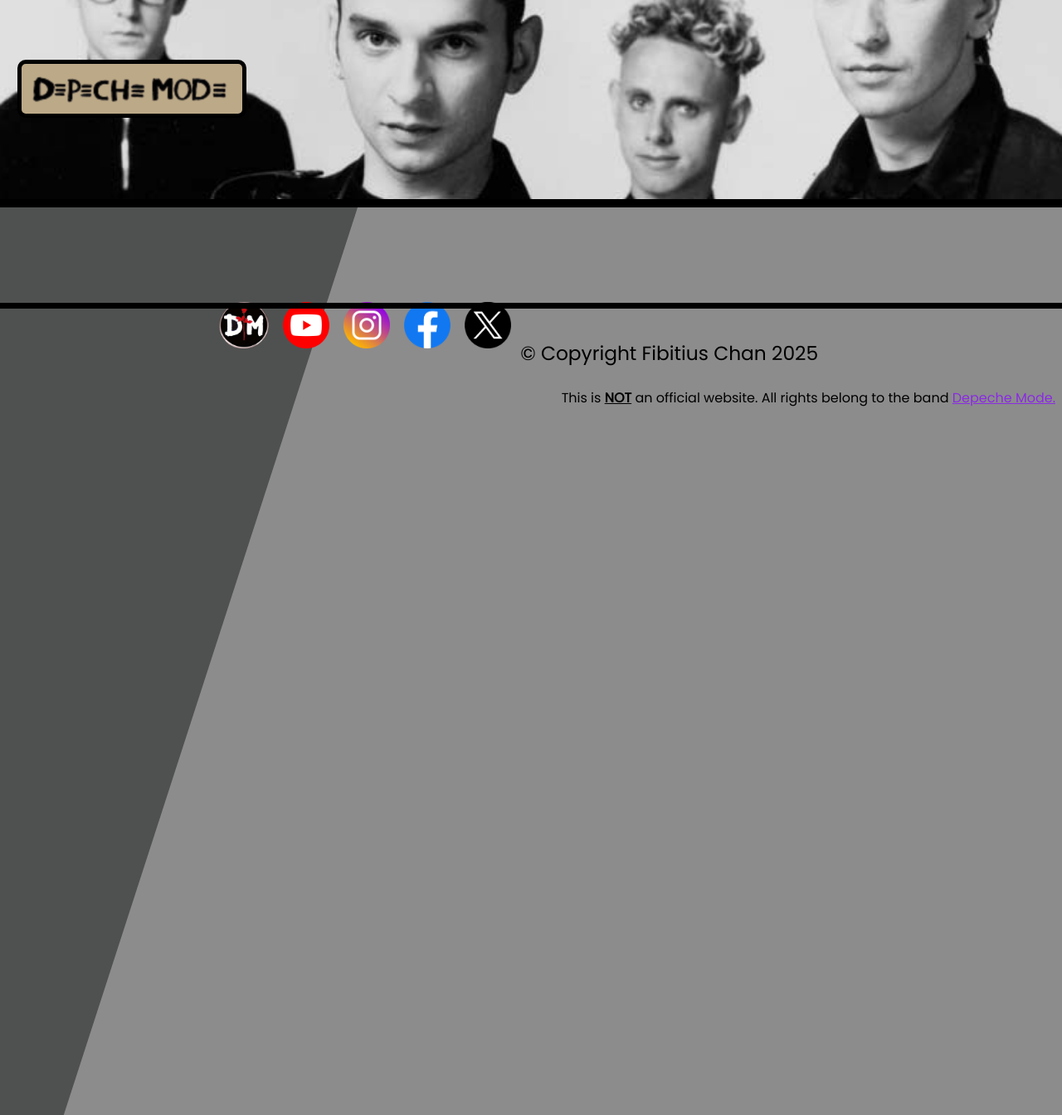
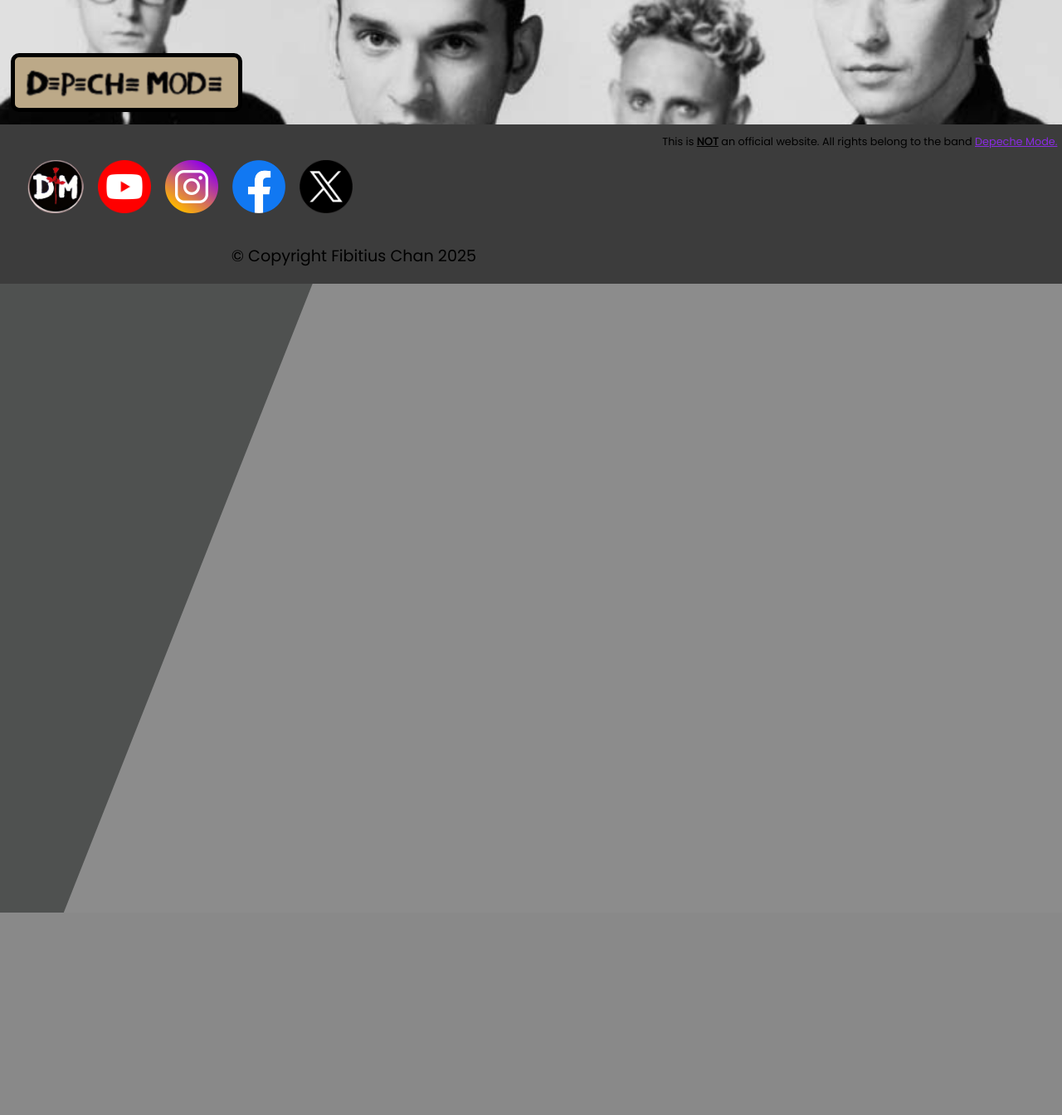
Before and after one commit to 28Noob/DM-Wiki-Website, a Flask app: page /violator in a window 1280 px wide. Shown: the whole page at 83% size. After the commit the page ends 1100 px from the top, so only its background shows below. Run offline with Flask 3, Linux system fonts and the light colour scheme.

Commit message:
Polished and finished most of index

```diff
--- a/static/style.css
+++ b/static/style.css
@@ -1,5 +1,36 @@
 @import url('https://fonts.googleapis.com/css2?family=Poppins&display=swap');
 
+.banner {
+  position: absolute;
+  top: 0;
+  left: 0;
+  z-index: -2;
+  width: 100%;
+  max-height: 30%;
+  border-bottom: 10px solid black;
+  object-fit:cover;
+  object-position:bottom;
+}
+.logo {
+  border:5px solid black;
+  margin-left: 1%;
+  border-radius: 10px;
+  padding:0.521vw 0.521vw 0.521vw 0.521vw;
+  margin-top: 8vh;
+  height: auto;
+  width: 20%;
+  background-color:#bca988;
+}
+.background-triangle {
+  position: absolute;
+  top: 0;
+  left: 0;
+  height: 1100px;
+  width: 40vw;
+  background-color: #4f5150;
+  clip-path: polygon(0% 0%, 100% 0%, 15% 100%, 0% 100%);
+  z-index: -3;
+}
 h1 {
   text-align: center;
   text-decoration: underline;
@@ -20,9 +51,9 @@
   border-radius:20px;
   margin-right:0.5vw;
   font-size: 0;
+}
+img:hover {
   transition: transform 0.3s ease;
-}
-.albumcover:hover {
   transform: scale(1.05);
 }
 .about {
@@ -66,6 +97,7 @@
   margin: 15px auto;
   background-color:#bca988;
   border-radius:10px;
+  min-height: 31vh;
 }
 .newsheader {
   margin: 0;
@@ -73,22 +105,24 @@
   font-size: 2.6vw;
   text-decoration: underline;
 }
+.newstext {
+  padding-left: 5.2vw;
+  font-size: 1.3vw;
+  max-width: 136vw;
+}
 .depechemodem {
   border: 3px solid white;
   border-radius:10px;
   float: left;
-  max-width: 12vh;
-  max-height: 21vh;
-  margin-left: 1vw;
+  max-width: auto;
+  max-height: 20vh;
+  margin-top: 1vh;
+  margin-left: 0.5vw;
   margin-right: 0.5vw;
 }
-.newstext {
-  padding-left: 5.208vw;
-  font-size: 1.3vw;
-  max-width: 135.417vw;
-}
+
 .page-container {
-  position:relative;
+  position: relative;
   min-height: 100vh;
 }
 .trending {
@@ -100,59 +134,63 @@
   text-align: center;
   background-color:#bca988;
   border-radius:10px;
+  height: 735px;
 }
 .trendingheader {
-  font-size:2.083vw;
+  font-size: 2vw;
   text-decoration: underline;
   font-weight: bold;
 }
 .trendingtext {
-  font-size:1.042vw;
+  font-size: 0.8vw;
   margin-left: 0.26vw;
   margin-right: 0.26vw;
 }
 .enjoythesilence {
   border-radius:10px;
   display: block;
-  max-width: 13.021vw;
+  max-width: 12vw;
   height: auto;
   margin: auto;
-  margin-bottom: 4.63vh;
 }
 .ghostsagain {
   border-radius:10px;
   display: block;
-  max-width: 13.021vw;
+  max-width: 12vw;
   height: auto;
   margin: auto;
   margin-bottom: 1.389vh;
 }
 body {
+  margin: 0;
   background-color: rgb(140, 140, 140);
   font-family: 'Poppins', sans-serif;
   overflow-x: hidden;
+  font-family: 'Poppins', sans-serif;
+}
+main {
+  padding-bottom: 0;
 }
 .footer {
+  position: absolute;
   z-index:2;
-}
-.footerline {
-  height: 0.926vh;
-  width: 100vw;
-  background-color: black;
-  position: relative;
-  left: 50%;
-  transform: translateX(-50%);
-  margin-top: 27vh;
-  z-index: 2;
+  background-color: rgb(60, 60, 60);
+  width: 100%;
+  padding: 0px 20px 0px 20px;
+  min-height: 150px;
+  margin-top: 1vh;
 }
 .copyright {
-  font-size: 1.823vw;
+  font-size: 1.5vw;
   text-align: center;
-  margin-left: 26.042vw;
+  margin-right: 36.5vw;
   margin-top: 4.63vh;
 }
 .rights {
   text-align: right;
+  margin-right: 2vw;
+  font-size: 1vw;
+  padding: 0;
 }
 .dmlink {
   color: blueviolet;
@@ -160,40 +198,14 @@
 .dmlink:hover {
   color: purple;
 }
-.banner {
-  position: absolute;
-  top: 0;
-  left: 0;
-  z-index: -2;
-  width: 100%;
-  max-height: 30%;
-  border-bottom: 10px solid black;
-  object-fit:cover;
-  object-position:bottom;
+.footer-icons img {
+  height: 8vh;
+  width: auto;
+  padding: 0;
+  display: block;
 }
-.logo {
-  border:5px solid black;
-  border-radius:10px;
-  padding:0.521vw 0.521vw 0.521vw 0.521vw;
-  margin-left: 1%;
-  margin-top: 8vh;
-  height: auto;
-  width: 20%;
-  background-color:#bca988;
+.footer-icons a {
+  display: inline-block;
+  margin-left: 1vw;
+  vertical-align: middle;
 }
-.background-triangle {
-  position: absolute;
-  top: 0;
-  height: 168vh;
-  left: 0;
-  width: 40vw;
-  background-color: #4f5150;
-  clip-path: polygon(0% 0%, 100% 0%, 15% 100%, 0% 100%);
-  z-index: -3;
-}
-.footer-icons img {
-  height: 7vh;
-  padding-left: 1vw;
-  margin-bottom: 1vh;
-  transform: translateY(-18vh)
-}
--- a/templates/index.html
+++ b/templates/index.html
@@ -34,7 +34,7 @@
     <img class="depechemodem"
         src="static/images/depechemodem.jpg"
         alt="Depeche Mode M Documentary">
-    <p class="newstext">Depeche Mode is set to release a new documentary film, titled Depeche Mode: M. The film will explore the band’s legacy, feature behind-the-scenes footage, and include exclusive interviews with members and collaborators. Fans can look forward to new insights and never-before-seen material from the iconic group.</span></h2>
+    <p class="newstext">Depeche Mode is set to release a new documentary film, titled Depeche Mode: M. It'll explore their legacy, feature special footage, and include exclusive interviews with members and collaborators. Fans can look forward to new insights and never-before-seen material from the iconic group.</span></h2>
 </div>
 <div class="about">
     <h2 class="aboutheader">About Site</h2>
--- a/templates/layout.html
+++ b/templates/layout.html
@@ -15,18 +15,19 @@
         {% block content %}{% endblock %}
     </main>
 
-    <footer>
-    <div class="footerline"></div>
-    <p class="copyright">© Copyright Fibitius Chan 2025</p>
+    <footer class="footer">
+
     <p class="rights">This is <u><strong>NOT</strong></u> an official website. All rights belong to the band <a href="https://www.depechemode.com/" target="_blank" class="dmlink">Depeche Mode.</a></p>
 
     <div class="footer-icons">
-        <a class="official" href="https://www.depechemode.com/" target="_blank"><img src="static/images/officialweb.png" alt="Official Depeche Mode Website" style="padding-left:20vw;"></a>
+        <a class="official" href="https://www.depechemode.com/" target="_blank"><img src="static/images/officialweb.png" alt="Official Depeche Mode Website"></a>
         <a class="yt" href="https://www.youtube.com/channel/UCM-CWGUijAC-8idv6k6Fygw" target="_blank"><img src="static/images/yt.png" alt="Official Depeche Mode Youtube"></a>
         <a class="insta" href="https://www.instagram.com/depechemode/?hl=en" target="_blank"><img src="static/images/instagram.png" alt="Official Depeche Mode Instagram"></a>
         <a class="fb" href="https://www.facebook.com/depechemode/" target="_blank"><img src="static/images/facebook.png" alt="Official Depeche Mode Facebook"></a>
         <a class="x" href="https://x.com/depechemode?lang=en" target="_blank"><img src="static/images/x.png" alt="Official Depeche Mode X"></a>
     </div>
+
+    <p class="copyright">© Copyright Fibitius Chan 2025</p>
 </footer>
 </body>
 </html>
```
